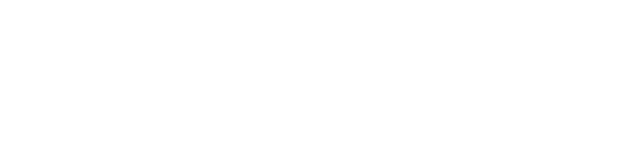
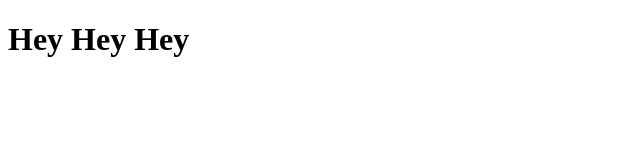
Before and after one commit to technowormie/git-test-2, a plain HTML site: page index.html in a window 1280 px wide. Shown: the whole page, without its empty margins (0-640 px from the left). Drawn offline with Linux system fonts and the light colour scheme.

Commit message:
Add H1 Tag

```diff
--- a/index.html
+++ b/index.html
@@ -6,5 +6,7 @@
     <meta http-equiv="X-UA-Compatible" content="ie=edge" />
     <title>Document</title>
   </head>
-  <body></body>
+  <body>
+    <h1>Hey Hey Hey</h1>
+  </body>
 </html>
```
